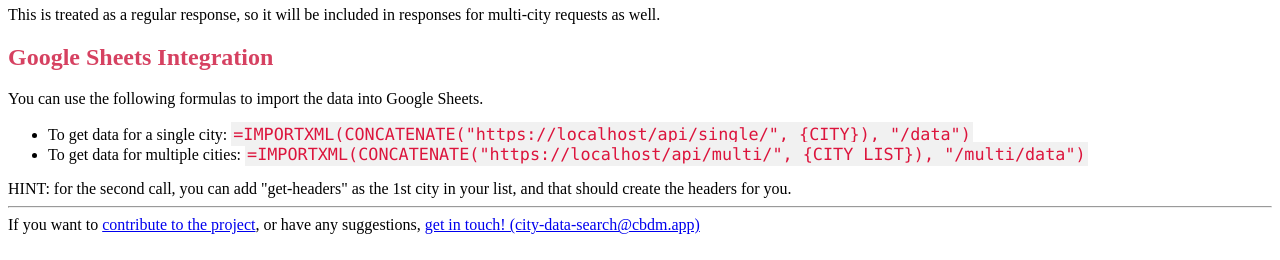
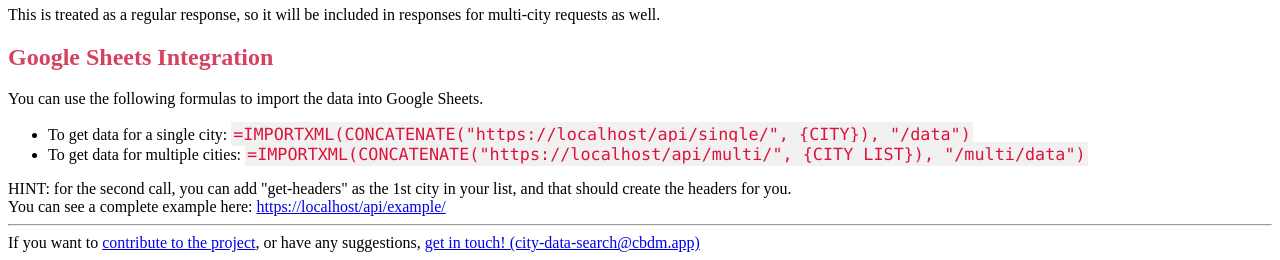
Before and after one commit to cbdm/city-data-search, a Flask app: page /api/info/ in a window 1280 px wide. Shown: the part 2165-2425 px from the top of the page. Before the commit the page ends 2399 px from the top, so only its background shows below. Run offline with Flask 2, Linux system fonts and the light colour scheme; some libraries are stand-ins or nearby versions.

Commit message:
added google sheet example

```diff
--- a/cds/app.py
+++ b/cds/app.py
@@ -95,6 +95,12 @@ def api_info():
     return render_template("api.html")
 
 
+@app.route("/api/example/")
+def api_example():
+    """Redirect to google sheet example."""
+    return redirect("https://caio.link/city-data-search-example")
+
+
 @app.route("/web/<geonameid>/")
 def web(geonameid):
     """Page to serve the data in a easy to understand GUI."""
--- a/cds/templates/api.html
+++ b/cds/templates/api.html
@@ -130,4 +130,6 @@
         <li>To get data for multiple cities: <code>=IMPORTXML(CONCATENATE("{{ url_for('index', _external=True, _scheme='https') }}api/multi/", {CITY LIST}), "/multi/data")</code></li>
     </ul>
     HINT: for the second call, you can add "get-headers" as the 1st city in your list, and that should create the headers for you.
+    <br/>
+    You can see a complete example here: <a href="{{ url_for('api_example', _external=True, _scheme='https') }}">{{ url_for('api_example', _external=True, _scheme='https') }}</a>
 {% endblock %}
```
